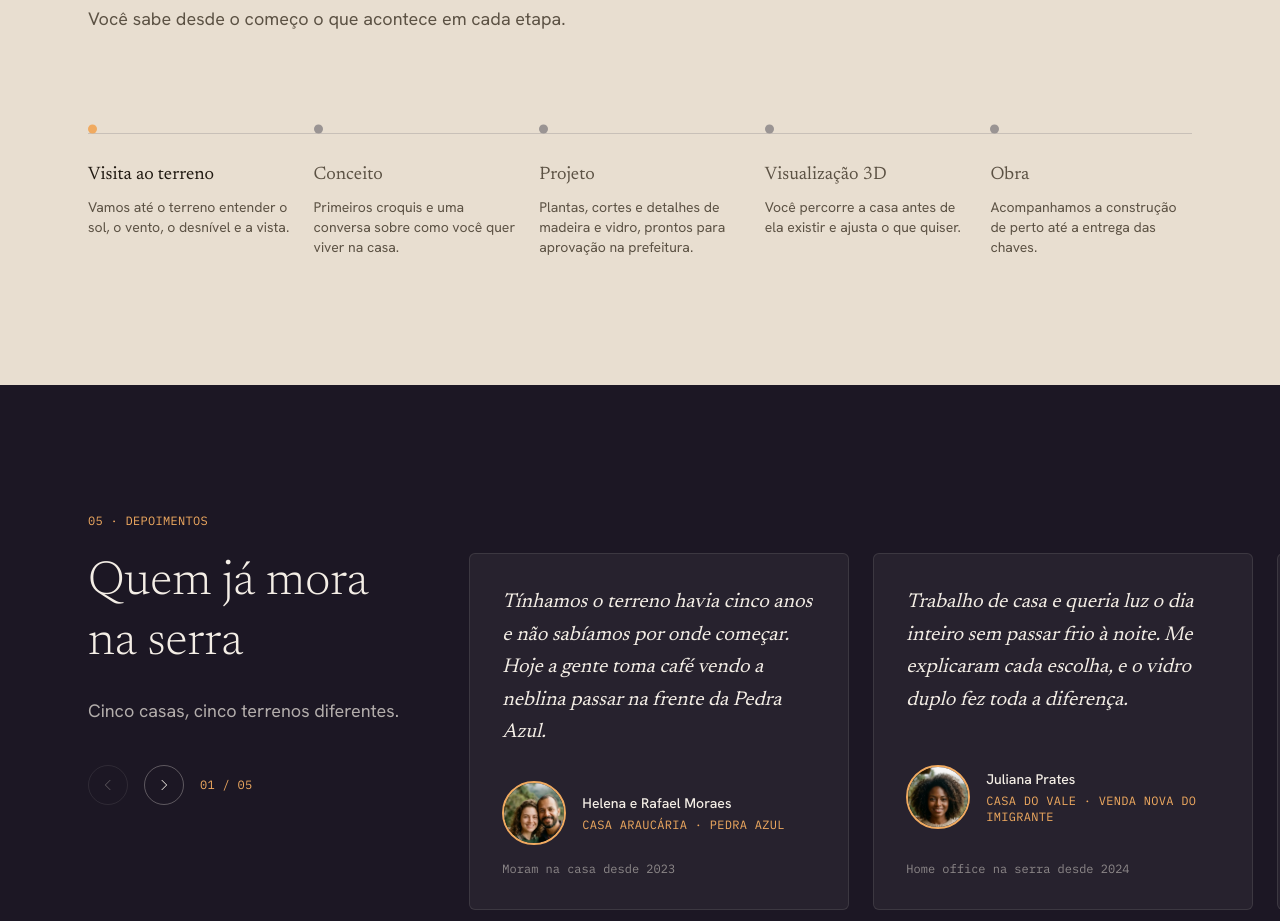
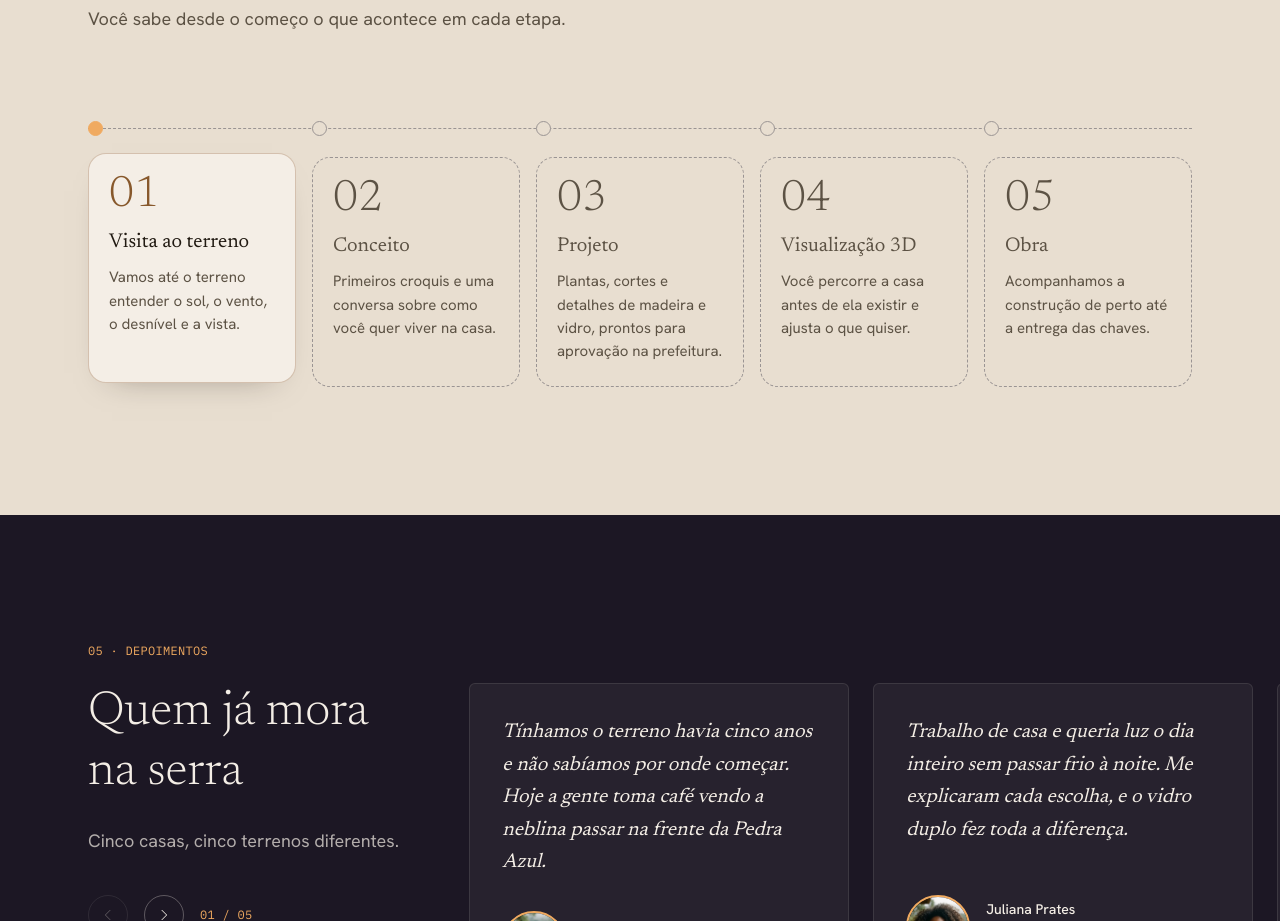
Before and after one commit to ffocuzada-tech/arquitetura-landing, a Next.js app: page / in a window 1280 px wide. Shown: the part 3940-4861 px from the top of the page. Built offline with nearby package versions, Linux system fonts and the light colour scheme.

Commit message:
style: etapas do processo em cartões com trilho tracejado

```diff
--- a/src/components/sections/Processo.tsx
+++ b/src/components/sections/Processo.tsx
@@ -34,6 +34,8 @@ export default function Processo() {
   const linhaBaseRef = useRef<HTMLDivElement>(null);
   const linhaProgressoRef = useRef<HTMLDivElement>(null);
   const pontoRefs = useRef<(HTMLDivElement | null)[]>([]);
+  const cartaoRefs = useRef<(HTMLDivElement | null)[]>([]);
+  const numeroRefs = useRef<(HTMLSpanElement | null)[]>([]);
   const etapaTituloRefs = useRef<(HTMLHeadingElement | null)[]>([]);
 
   useTextoSobe(tituloRef);
@@ -45,9 +47,26 @@ export default function Processo() {
 
     function ativar(indice: number, ativo: boolean) {
       const ponto = pontoRefs.current[indice];
+      const cartao = cartaoRefs.current[indice];
+      const numero = numeroRefs.current[indice];
       const titulo = etapaTituloRefs.current[indice];
+
       ponto?.classList.toggle("bg-ambar", ativo);
-      ponto?.classList.toggle("bg-pedra", !ativo);
+      ponto?.classList.toggle("border-ambar", ativo);
+      ponto?.classList.toggle("bg-linho", !ativo);
+      ponto?.classList.toggle("border-pedra", !ativo);
+
+      cartao?.classList.toggle("border-dashed", !ativo);
+      cartao?.classList.toggle("border-pedra", !ativo);
+      cartao?.classList.toggle("border-solid", ativo);
+      cartao?.classList.toggle("border-madeira/30", ativo);
+      cartao?.classList.toggle("bg-nevoa", ativo);
+      cartao?.classList.toggle("shadow-[0_14px_32px_-24px_rgba(33,26,18,.5)]", ativo);
+      cartao?.classList.toggle("min-[900px]:-translate-y-1", ativo);
+
+      numero?.classList.toggle("text-madeira", ativo);
+      numero?.classList.toggle("text-terra", !ativo);
+
       titulo?.classList.toggle("text-carvao", ativo);
       titulo?.classList.toggle("text-terra", !ativo);
     }
@@ -55,7 +74,7 @@ export default function Processo() {
     const mm = gsap.matchMedia();
 
     mm.add("(prefers-reduced-motion: no-preference)", () => {
-      gsap.set(linha, { scaleX: 0, scaleY: 0, transformOrigin: "top left" });
+      gsap.set(linha, { scaleX: 0, scaleY: 0 });
       etapas.forEach((_, indice) => ativar(indice, false));
 
       const trigger = ScrollTrigger.create({
@@ -97,35 +116,53 @@ export default function Processo() {
         </p>
       </div>
 
-      <div className="relative mt-16 pl-8 md:mt-24 md:pl-0">
+      <div className="relative mt-16 pl-9 min-[900px]:mt-[88px] min-[900px]:pl-0">
         <div
           ref={linhaBaseRef}
-          className="absolute left-[3px] top-1 bottom-1 w-px bg-pedra/40 md:left-0 md:right-0 md:top-1 md:bottom-auto md:h-px md:w-auto"
+          className="absolute left-[7px] top-0 bottom-0 w-0 border-l border-dashed border-pedra min-[900px]:left-0 min-[900px]:right-0 min-[900px]:top-[7px] min-[900px]:bottom-auto min-[900px]:h-0 min-[900px]:w-auto min-[900px]:border-l-0 min-[900px]:border-t"
         >
-          <div ref={linhaProgressoRef} className="absolute inset-0 bg-ambar" />
+          <div
+            ref={linhaProgressoRef}
+            className="absolute -left-px top-0 h-full w-[2px] origin-top bg-ambar min-[900px]:left-0 min-[900px]:-top-px min-[900px]:h-[2px] min-[900px]:w-full min-[900px]:origin-left"
+          />
         </div>
 
-        <div className="flex flex-col gap-10 md:flex-row md:gap-6">
+        <ol className="grid list-none gap-5 p-0 min-[900px]:grid-cols-5 min-[900px]:gap-4">
           {etapas.map((etapa, indice) => (
-            <div key={etapa.titulo} className="relative flex-1 md:pt-8">
+            <li key={etapa.titulo} className="relative min-w-0">
               <div
                 ref={(el) => {
                   pontoRefs.current[indice] = el;
                 }}
-                className="absolute -left-8 top-1 h-[9px] w-[9px] -translate-y-1/2 rounded-full bg-pedra md:-left-0 md:left-0 md:top-0"
+                className="absolute left-[-36px] top-[18px] h-[15px] w-[15px] rounded-full border border-pedra bg-linho transition-colors duration-[400ms] min-[900px]:left-0 min-[900px]:top-0"
               />
-              <h3
+              <div
                 ref={(el) => {
-                  etapaTituloRefs.current[indice] = el;
+                  cartaoRefs.current[indice] = el;
                 }}
-                className="font-titulo text-lg text-terra"
+                className="grid h-full content-start gap-2.5 rounded-[18px] border border-dashed border-pedra p-5 transition-[background-color,border-color,box-shadow,transform] duration-500 ease-[cubic-bezier(0.22,0.61,0.36,1)] min-[900px]:mt-9 min-[900px]:h-auto min-[900px]:min-h-[230px]"
               >
-                {etapa.titulo}
-              </h3>
-              <p className="mt-2 font-texto text-sm text-terra">{etapa.texto}</p>
-            </div>
+                <span
+                  ref={(el) => {
+                    numeroRefs.current[indice] = el;
+                  }}
+                  className="font-titulo text-[44px] leading-none font-light tabular-nums text-terra transition-colors duration-[400ms]"
+                >
+                  {String(indice + 1).padStart(2, "0")}
+                </span>
+                <h3
+                  ref={(el) => {
+                    etapaTituloRefs.current[indice] = el;
+                  }}
+                  className="font-titulo text-xl font-normal text-terra transition-colors duration-[400ms]"
+                >
+                  {etapa.titulo}
+                </h3>
+                <p className="text-[15px] leading-[1.55] text-terra">{etapa.texto}</p>
+              </div>
+            </li>
           ))}
-        </div>
+        </ol>
       </div>
     </Secao>
   );
```
